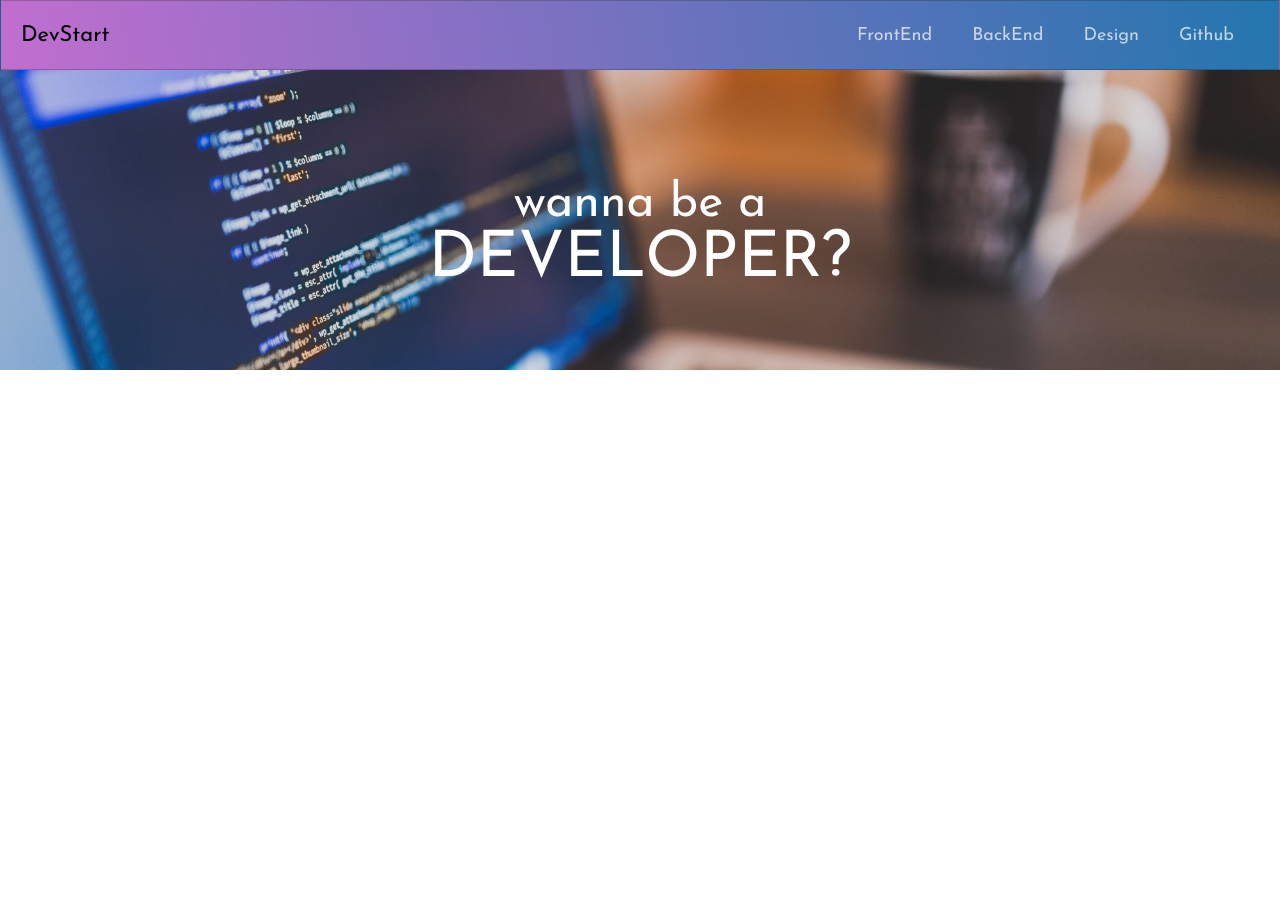
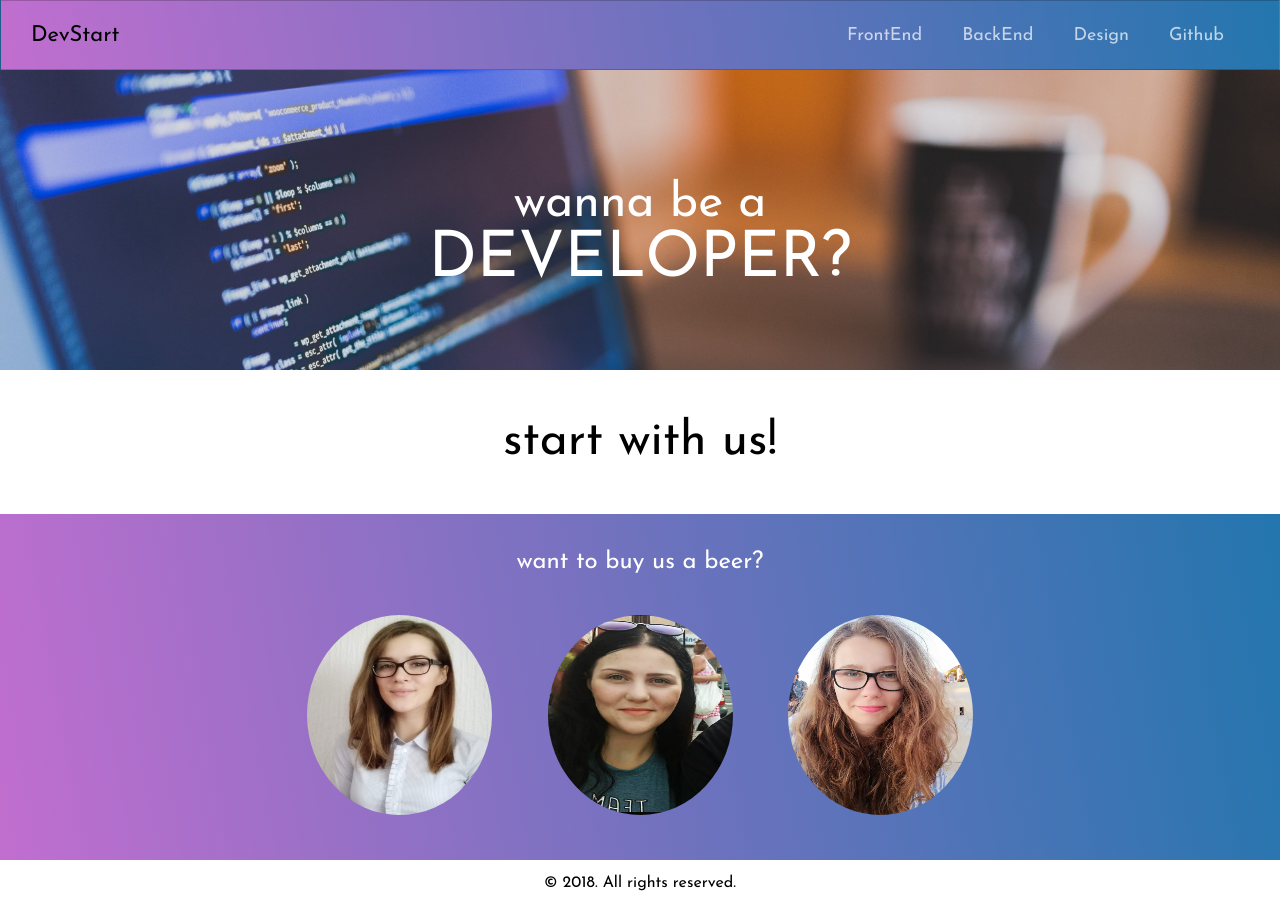
Before and after one commit to IvonaPalko/DevStart, a plain HTML site: page index.html in a window 1280 px wide. Before the commit the page ends 800 px from the top, so only its background shows below. Drawn offline with Linux system fonts and the light colour scheme.

Commit message:
landing-page done

```diff
--- a/index.css
+++ b/index.css
@@ -13,6 +13,8 @@
     background-image: linear-gradient(260deg, #2376ae 0%, #c16ecf 100%);
     border: 1px solid rgba(0, 0, 0, 0.2);
     padding-bottom: 10px;
+    padding-left: 10px;
+    padding-right: 10px;
   }
 
   #main-nav {
@@ -74,17 +76,47 @@
 }
 .text-wanna {
     text-align: center;
-    height: 300px;
+    height: 10em;
     display: table-cell;
     padding-top: 2em;
     color: white;
 }
-.wanna {
+.wanna, .journey {
   font-size: 1.5em;
 }
 
 .dev {
   font-size: 2em;
+}
+
+.text-journey {
+  padding: 3em;
+  text-align: center;
+}
+
+.div-buyusbeer {
+  background-image: linear-gradient(260deg, #2376ae 0%, #c16ecf 100%);
+  text-align: center;
+}
+.beer {
+  color: white;
+  font-size: 1.5em;
+  padding-top: 1.5em;
+}
+
+.div-us {
+  padding: 1em;
+}
+.div-us img {
+  border-radius: 50%;
+  height: 220px;
+  width: 200px;
+  padding: 20px;
+}
+
+footer {
+  text-align: center;
+  padding: 15px;
 }
 
   @media screen and (min-width: 768px) {
@@ -126,9 +158,10 @@
 
     .text-wanna {
       vertical-align: middle;
+      height: 300px;
     }
 
-    .wanna {
+    .wanna, .journey {
       font-size: 3em;
     }
 
@@ -136,4 +169,16 @@
       font-size: 4em;
     }
 
+    .text-journey {
+      text-align: center;
+    }
+    .div-us {
+      padding: 1em;
+    }
+    .div-us img {
+      border-radius: 50%;
+      height: 250px;
+      width: 235px;
+      padding: 25px;
+    }
 }
--- a/index.html
+++ b/index.html
@@ -41,6 +41,25 @@
         </div>
      </div>
 
+         <div class="text-journey">
+             <p class="journey">start with us!</p>
+         </div>
+
+     <div class="div-buyusbeer">
+         <div class="div-beer">
+            <p class="beer">want to buy us a beer?</p>
+         </div>
+         <div class="div-us">
+            <img src="img/ivona.jpeg" alt="Ivona">
+            <img src="img/endrina.png" alt="Endrina">
+            <img src="img/ivana.jpg" alt="Ivana">
+         </div>
+     </div>
+
+     <footer>
+            <p>&copy; 2018. All rights reserved.</p>
+     </footer>
+
     <script defer src="https://use.fontawesome.com/releases/v5.0.13/js/all.js"
             integrity="sha384-xymdQtn1n3lH2wcu0qhcdaOpQwyoarkgLVxC/wZ5q7h9gHtxICrpcaSUfygqZGOe"
             crossorigin="anonymous"></script>
```
Also changed, not shown: img/endrina.png (added), img/ivana.jpg (added), img/ivona.jpeg (added).
